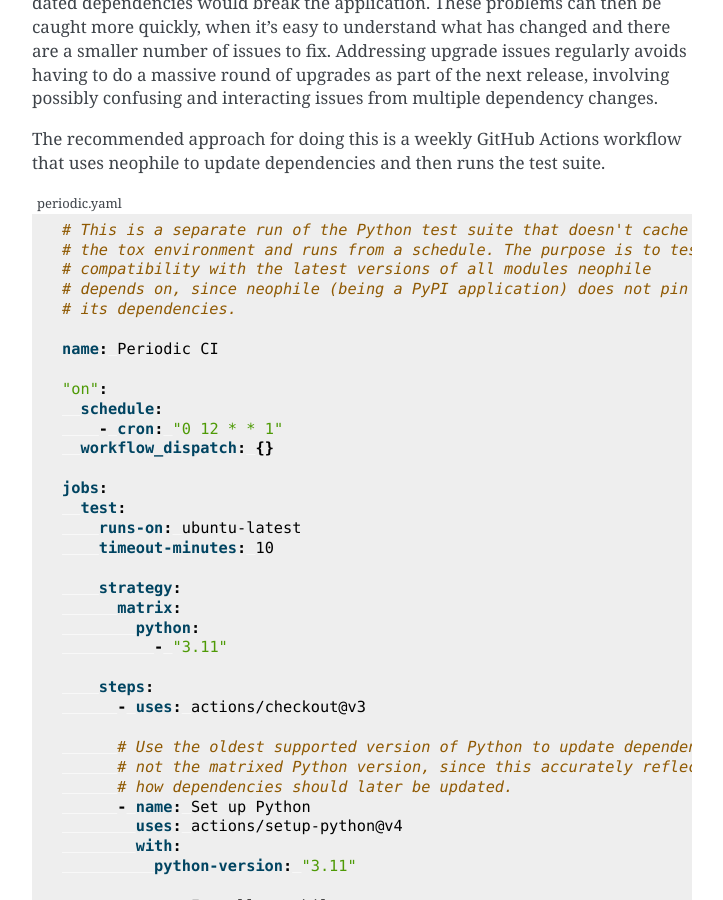
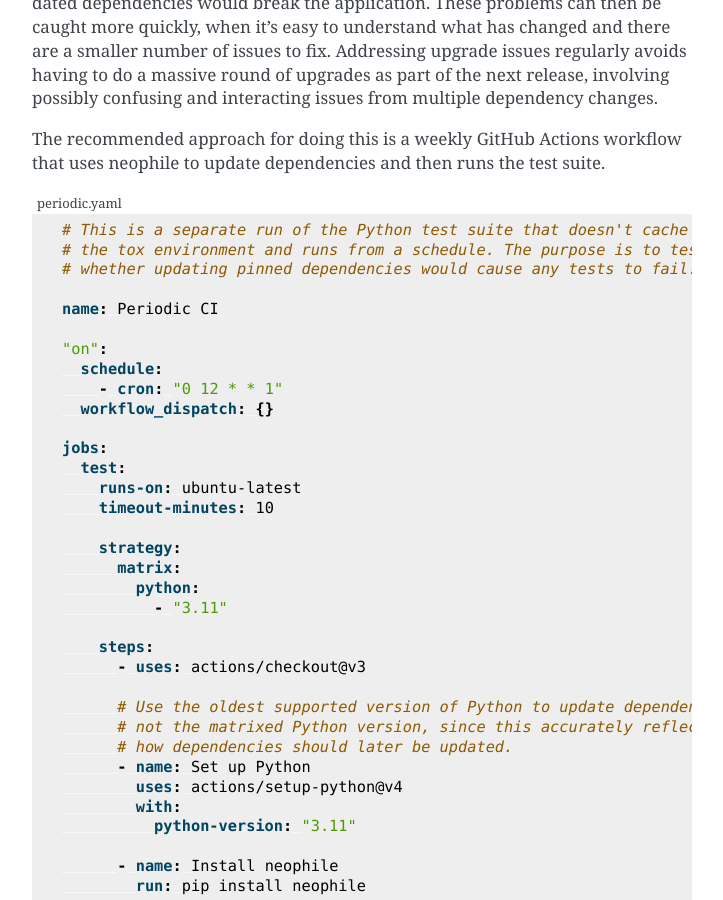
Before and after one commit to lsst-sqre/neophile, a Sphinx documentation site: the page built from docs/user-guide/github-actions.rst, in a window 1280 px wide and 900 px high, scrolled down 3371 px. Shown: the whole window, without its empty margins (388-1111 px from the left). Built offline with Sphinx 7.4.7, drawn with Linux system fonts in a browser that asks for light colours; pages that are not in the unit, such as notebooks, are missing from menus.

Commit message:
Fix comment in sample periodic workflow
The introductory comment in the sample periodic GitHub Actions
workflow was incorrect.

```diff
--- a/docs/user-guide/github-actions.rst
+++ b/docs/user-guide/github-actions.rst
@@ -143,9 +143,7 @@ The recommended approach for doing this is a weekly GitHub Actions workflow that
 
    # This is a separate run of the Python test suite that doesn't cache
    # the tox environment and runs from a schedule. The purpose is to test
-   # compatibility with the latest versions of all modules neophile
-   # depends on, since neophile (being a PyPI application) does not pin
-   # its dependencies.
+   # whether updating pinned dependencies would cause any tests to fail.
 
    name: Periodic CI
 
```
